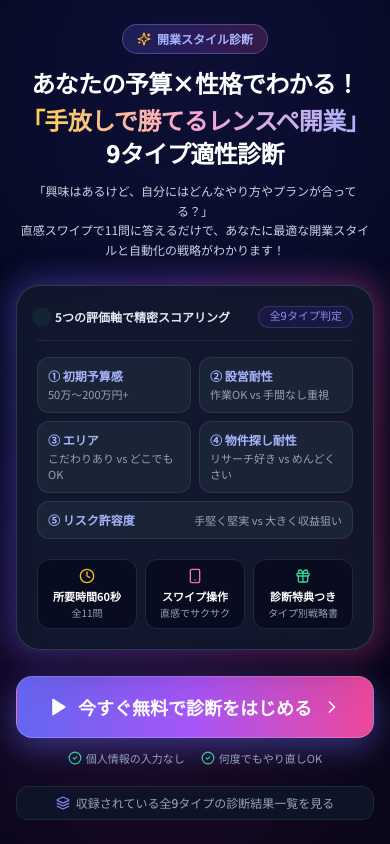
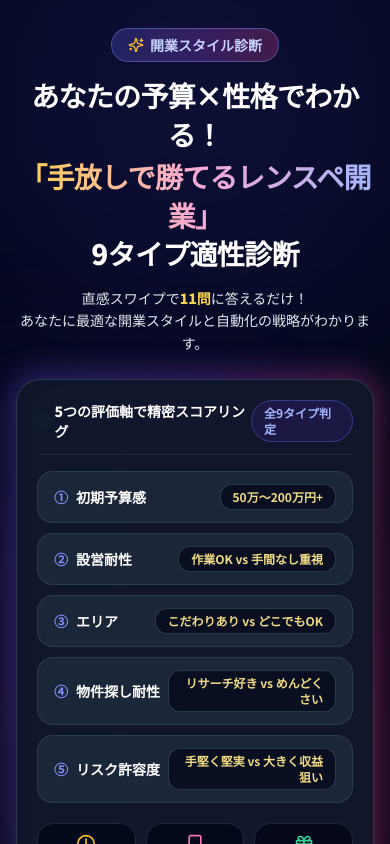
Before and after one commit to mikamiryuugo/rental-space-diagnosis, a React (Vite) app: page / in a window 390 px wide. Shown: the top 844 px of the page. Built offline with nearby package versions, Linux system fonts and the light colour scheme.

Commit message:
Improve mobile readability, font sizes, contrast, and vertical layout

```diff
--- a/src/components/ResultScreen.tsx
+++ b/src/components/ResultScreen.tsx
@@ -148,21 +148,23 @@ export const ResultScreen: React.FC<ResultScreenProps> = ({
           </p>
 
           {/* スペック3点バー */}
-          <div className="grid grid-cols-2 gap-2 pt-1 text-xs">
-            <div className="bg-black/30 backdrop-blur-sm rounded-xl p-2.5 border border-white/10">
-              <span className="text-white/70 block text-[10px]">自己資金目安（実費）</span>
-              <span className="font-black text-sm text-amber-300">{primary.budgetRange}</span>
+          <div className="grid grid-cols-2 gap-2.5 pt-1 text-xs">
+            <div className="bg-black/30 backdrop-blur-sm rounded-xl p-3 border border-white/15">
+              <span className="text-white/80 block text-xs mb-0.5">自己資金目安（実費）</span>
+              <span className="font-black text-base text-amber-300">{primary.budgetRange}</span>
             </div>
-            <div className="bg-black/30 backdrop-blur-sm rounded-xl p-2.5 border border-white/10">
-              <span className="text-white/70 block text-[10px]">構築・運営難易度</span>
-              <span className="font-black text-sm text-white">{primary.difficulty}</span>
+            <div className="bg-black/30 backdrop-blur-sm rounded-xl p-3 border border-white/15">
+              <span className="text-white/80 block text-xs mb-0.5">構築・運営難易度</span>
+              <span className="font-black text-sm sm:text-base text-white">{primary.difficulty}</span>
             </div>
-            <div className="col-span-2 bg-black/30 backdrop-blur-sm rounded-xl p-2.5 border border-white/10 flex items-center justify-between">
-              <span className="text-white/75 text-[11px] flex items-center gap-1">
-                <TrendingUp className="w-3.5 h-3.5 text-emerald-300" />
+            <div className="col-span-2 bg-black/30 backdrop-blur-sm rounded-xl p-3 border border-white/15 flex items-center justify-between gap-2">
+              <span className="text-white/90 text-xs font-bold flex items-center gap-1.5 shrink-0">
+                <TrendingUp className="w-4 h-4 text-emerald-300" />
                 目標リターン目安
               </span>
-              <span className="font-black text-xs text-emerald-300">{primary.expectedReturn}</span>
+              <span className="font-black text-xs sm:text-sm text-emerald-300 text-right">
+                {primary.expectedReturn}
+              </span>
             </div>
           </div>
         </div>
@@ -172,18 +174,18 @@ export const ResultScreen: React.FC<ResultScreenProps> = ({
       <div className="bg-slate-900/95 border border-slate-800 rounded-3xl p-5 space-y-4 shadow-xl">
         <div className="flex items-center gap-2 border-b border-slate-800 pb-3">
           <Sparkles className="w-5 h-5 text-indigo-400" />
-          <h2 className="text-base font-black text-white">このタイプの特徴と強み・注意点</h2>
+          <h2 className="text-base sm:text-lg font-black text-white">このタイプの特徴と強み・注意点</h2>
         </div>
 
-        <p className="text-sm text-slate-200 leading-relaxed">{primary.description}</p>
+        <p className="text-sm sm:text-base text-slate-100 leading-relaxed">{primary.description}</p>
 
         {/* 強み */}
-        <div className="bg-emerald-950/30 border border-emerald-500/25 rounded-2xl p-4 space-y-2.5">
-          <h3 className="text-xs font-black text-emerald-300 flex items-center gap-1.5">
+        <div className="bg-emerald-950/35 border border-emerald-500/30 rounded-2xl p-4 space-y-2.5">
+          <h3 className="text-sm font-black text-emerald-300 flex items-center gap-1.5">
             <CheckCircle2 className="w-4 h-4 text-emerald-400" />
             <span>あなたの強み・勝ちパターン</span>
           </h3>
-          <ul className="space-y-2 text-xs text-slate-200 leading-relaxed">
+          <ul className="space-y-2 text-xs sm:text-sm text-slate-100 leading-relaxed">
             {primary.strengths.map((str, i) => (
               <li key={i} className="flex items-start gap-2">
                 <span className="text-emerald-400 font-bold mt-0.5">•</span>
@@ -194,12 +196,12 @@ export const ResultScreen: React.FC<ResultScreenProps> = ({
         </div>
 
         {/* 陥りがちな注意点（リアルなハードル） */}
-        <div className="bg-rose-950/30 border border-rose-500/25 rounded-2xl p-4 space-y-2.5">
-          <h3 className="text-xs font-black text-rose-300 flex items-center gap-1.5">
+        <div className="bg-rose-950/35 border border-rose-500/30 rounded-2xl p-4 space-y-2.5">
+          <h3 className="text-sm font-black text-rose-300 flex items-center gap-1.5">
             <AlertTriangle className="w-4 h-4 text-rose-400" />
             <span>知っておくべきリアルなハードル・注意点</span>
           </h3>
-          <ul className="space-y-2 text-xs text-slate-200 leading-relaxed">
+          <ul className="space-y-2 text-xs sm:text-sm text-slate-100 leading-relaxed">
             {primary.weaknesses.map((wk, i) => (
               <li key={i} className="flex items-start gap-2">
                 <span className="text-rose-400 font-bold mt-0.5">•</span>
@@ -214,36 +216,36 @@ export const ResultScreen: React.FC<ResultScreenProps> = ({
       <div className="bg-slate-900/95 border border-slate-800 rounded-3xl p-5 space-y-4 shadow-xl">
         <div className="flex items-center gap-2 border-b border-slate-800 pb-3">
           <Wrench className="w-5 h-5 text-amber-400" />
-          <h2 className="text-base font-black text-white">あなた専用の「勝てる開業戦略」3ステップ</h2>
+          <h2 className="text-base sm:text-lg font-black text-white">あなた専用の「勝てる開業戦略」3ステップ</h2>
         </div>
 
         <div className="space-y-3">
-          <div className="bg-slate-800/70 rounded-2xl p-4 border border-slate-700/70 space-y-1.5">
-            <div className="flex items-center gap-1.5 text-xs font-black text-indigo-300">
+          <div className="bg-slate-800/80 rounded-2xl p-4 border border-slate-700 space-y-1.5">
+            <div className="flex items-center gap-1.5 text-sm font-black text-indigo-300">
               <MapPin className="w-4 h-4 text-indigo-400" />
               <span>STEP 1：狙うべきエリアと物件選定</span>
             </div>
-            <p className="text-xs text-slate-200 leading-relaxed">
+            <p className="text-xs sm:text-sm text-slate-100 leading-relaxed">
               {primary.strategy.areaAndProperty}
             </p>
           </div>
 
-          <div className="bg-slate-800/70 rounded-2xl p-4 border border-slate-700/70 space-y-1.5">
-            <div className="flex items-center gap-1.5 text-xs font-black text-pink-300">
+          <div className="bg-slate-800/80 rounded-2xl p-4 border border-slate-700 space-y-1.5">
+            <div className="flex items-center gap-1.5 text-sm font-black text-pink-300">
               <Sparkles className="w-4 h-4 text-pink-400" />
               <span>STEP 2：コンセプト設計＆自社集客の構築</span>
             </div>
-            <p className="text-xs text-slate-200 leading-relaxed">
+            <p className="text-xs sm:text-sm text-slate-100 leading-relaxed">
               {primary.strategy.conceptAndSetup}
             </p>
           </div>
 
-          <div className="bg-slate-800/70 rounded-2xl p-4 border border-slate-700/70 space-y-1.5">
-            <div className="flex items-center gap-1.5 text-xs font-black text-emerald-300">
+          <div className="bg-slate-800/80 rounded-2xl p-4 border border-slate-700 space-y-1.5">
+            <div className="flex items-center gap-1.5 text-sm font-black text-emerald-300">
               <Settings className="w-4 h-4 text-emerald-400" />
               <span>STEP 3：完全自動化と清掃外注マニュアル化</span>
             </div>
-            <p className="text-xs text-slate-200 leading-relaxed">
+            <p className="text-xs sm:text-sm text-slate-100 leading-relaxed">
               {primary.strategy.operationStyle}
             </p>
           </div>
@@ -344,13 +346,13 @@ export const ResultScreen: React.FC<ResultScreenProps> = ({
         <div className="space-y-4">
           {axes.map((axis, idx) => (
             <div key={idx} className="space-y-1.5">
-              <div className="flex items-center justify-between text-xs">
-                <span className="font-bold text-slate-200">{axis.label}</span>
-                <span className="px-2 py-0.5 rounded-md bg-slate-800 text-indigo-300 font-bold text-[10px] border border-slate-700">
+              <div className="flex items-center justify-between text-xs sm:text-sm">
+                <span className="font-black text-white">{axis.label}</span>
+                <span className="px-2.5 py-0.5 rounded-lg bg-slate-800 text-amber-300 font-bold text-xs border border-slate-700">
                   {axis.badge}
                 </span>
               </div>
-              <div className="w-full h-2.5 bg-slate-800 rounded-full overflow-hidden p-0.5 border border-slate-700/60">
+              <div className="w-full h-3 bg-slate-800 rounded-full overflow-hidden p-0.5 border border-slate-700">
                 <motion.div
                   className={`h-full rounded-full bg-gradient-to-r ${axis.color}`}
                   initial={{ width: 0 }}
@@ -358,7 +360,7 @@ export const ResultScreen: React.FC<ResultScreenProps> = ({
                   transition={{ duration: 0.6, delay: idx * 0.08 }}
                 />
               </div>
-              <div className="flex justify-between text-[10px] text-slate-400">
+              <div className="flex justify-between text-xs font-medium text-slate-300">
                 <span>{axis.leftText}</span>
                 <span>{axis.rightText}</span>
               </div>
--- a/src/components/StartScreen.tsx
+++ b/src/components/StartScreen.tsx
@@ -24,20 +24,28 @@ export const StartScreen: React.FC<StartScreenProps> = ({
 }) => {
   const [showCatalog, setShowCatalog] = React.useState(false);
 
+  const evaluationAxes = [
+    { num: '①', label: '初期予算感', sub: '50万〜200万円+' },
+    { num: '②', label: '設営耐性', sub: '作業OK vs 手間なし重視' },
+    { num: '③', label: 'エリア', sub: 'こだわりあり vs どこでもOK' },
+    { num: '④', label: '物件探し耐性', sub: 'リサーチ好き vs めんどくさい' },
+    { num: '⑤', label: 'リスク許容度', sub: '手堅く堅実 vs 大きく収益狙い' },
+  ];
+
   return (
-    <div className="w-full max-w-md mx-auto min-h-dvh flex flex-col justify-between px-4 py-6 text-white">
-      {/* トップバッジ */}
+    <div className="w-full max-w-md mx-auto min-h-dvh flex flex-col justify-center gap-6 px-4 py-7 text-white">
+      {/* トップ見出しエリア */}
       <motion.div
         initial={{ opacity: 0, y: -12 }}
         animate={{ opacity: 1, y: 0 }}
-        className="flex flex-col items-center text-center space-y-3"
+        className="flex flex-col items-center text-center space-y-3.5"
       >
-        <div className="inline-flex items-center gap-1.5 px-3.5 py-1.5 rounded-full bg-gradient-to-r from-indigo-500/20 via-purple-500/20 to-pink-500/20 border border-indigo-400/40 text-indigo-300 text-xs font-bold shadow-sm">
-          <Sparkles className="w-3.5 h-3.5 text-amber-400" />
+        <div className="inline-flex items-center gap-1.5 px-4 py-1.5 rounded-full bg-gradient-to-r from-indigo-500/25 via-purple-500/25 to-pink-500/25 border border-indigo-400/40 text-indigo-200 text-sm font-bold shadow-sm">
+          <Sparkles className="w-4 h-4 text-amber-400" />
           <span>開業スタイル診断</span>
         </div>
 
-        <h1 className="text-2xl sm:text-3xl font-black tracking-tight leading-snug">
+        <h1 className="text-[28px] sm:text-3xl font-black tracking-tight leading-snug">
           あなたの予算×性格でわかる！
           <span className="block mt-1 bg-gradient-to-r from-amber-300 via-pink-300 to-indigo-300 bg-clip-text text-transparent">
             「手放しで勝てるレンスペ開業」
@@ -45,109 +53,107 @@ export const StartScreen: React.FC<StartScreenProps> = ({
           9タイプ適性診断
         </h1>
 
-        <p className="text-xs sm:text-sm text-slate-300 leading-relaxed max-w-sm">
-          「興味はあるけど、自分にはどんなやり方やプランが合ってる？」
+        <p className="text-sm sm:text-base text-slate-200 leading-relaxed">
+          直感スワイプで<strong className="text-amber-300 font-black">{QUESTIONS.length}問</strong>に答えるだけ！
           <br />
-          直感スワイプで{QUESTIONS.length}問に答えるだけで、あなたに最適な開業スタイルと自動化の戦略がわかります！
+          あなたに最適な開業スタイルと自動化の戦略がわかります。
         </p>
       </motion.div>
 
-      {/* メインビジュアルカード（Tinder風プレビュー演出） */}
+      {/* メインビジュアルカード（5つの評価軸・視認性重視の横1列リスト） */}
       <motion.div
-        initial={{ opacity: 0, scale: 0.95 }}
+        initial={{ opacity: 0, scale: 0.96 }}
         animate={{ opacity: 1, scale: 1 }}
-        transition={{ delay: 0.1 }}
-        className="my-5 relative"
+        transition={{ delay: 0.08 }}
+        className="relative"
       >
-        <div className="absolute -inset-1 bg-gradient-to-r from-indigo-500 via-purple-500 to-pink-500 rounded-3xl blur-lg opacity-40 animate-pulse" />
+        <div className="absolute -inset-1 bg-gradient-to-r from-indigo-500 via-purple-500 to-pink-500 rounded-3xl blur-lg opacity-40" />
         <div className="relative bg-slate-900/95 border border-slate-700/80 rounded-3xl p-5 space-y-4 shadow-2xl">
           <div className="flex items-center justify-between border-b border-slate-800 pb-3">
             <div className="flex items-center gap-2">
               <span className="w-2.5 h-2.5 rounded-full bg-emerald-400 animate-ping" />
-              <span className="text-xs font-bold text-slate-200">5つの評価軸で精密スコアリング</span>
+              <span className="text-sm font-black text-white">5つの評価軸で精密スコアリング</span>
             </div>
-            <span className="text-[11px] font-mono text-indigo-400 bg-indigo-950/70 px-2.5 py-0.5 rounded-full border border-indigo-500/30">
+            <span className="text-xs font-bold text-indigo-300 bg-indigo-950/80 px-3 py-1 rounded-full border border-indigo-500/40">
               全9タイプ判定
             </span>
           </div>
 
-          {/* 5軸のチップ */}
-          <div className="grid grid-cols-2 gap-2 text-xs">
-            {[
-              { label: '① 初期予算感', sub: '50万〜200万円+' },
-              { label: '② 設営耐性', sub: '作業OK vs 手間なし重視' },
-              { label: '③ エリア', sub: 'こだわりあり vs どこでもOK' },
-              { label: '④ 物件探し耐性', sub: 'リサーチ好き vs めんどくさい' },
-            ].map((item, idx) => (
+          {/* 5軸リスト（1行ずつ大きくクッキリ表示して改行崩れを完全防止） */}
+          <div className="space-y-2.5">
+            {evaluationAxes.map((item, idx) => (
               <div
                 key={idx}
-                className="bg-slate-800/80 border border-slate-700/60 rounded-xl p-2.5 flex flex-col"
+                className="bg-slate-800/90 border border-slate-700/80 rounded-2xl px-4 py-3 flex items-center justify-between gap-2"
               >
-                <span className="font-bold text-indigo-300">{item.label}</span>
-                <span className="text-[11px] text-slate-400 mt-0.5">{item.sub}</span>
+                <div className="flex items-center gap-2 shrink-0">
+                  <span className="text-sm font-black text-indigo-400">{item.num}</span>
+                  <span className="text-sm sm:text-base font-black text-white">
+                    {item.label}
+                  </span>
+                </div>
+                <span className="text-xs sm:text-sm font-bold text-amber-200/95 bg-slate-950/70 px-3 py-1 rounded-xl border border-slate-700/80 text-right">
+                  {item.sub}
+                </span>
               </div>
             ))}
-            <div className="col-span-2 bg-slate-800/80 border border-slate-700/60 rounded-xl p-2.5 flex items-center justify-between">
-              <span className="font-bold text-indigo-300">⑤ リスク許容度</span>
-              <span className="text-[11px] text-slate-400">手堅く堅実 vs 大きく収益狙い</span>
-            </div>
           </div>
 
-          {/* 特徴3点 */}
-          <div className="grid grid-cols-3 gap-2 pt-1 text-center">
-            <div className="bg-slate-950/60 rounded-xl py-2 px-1 border border-slate-800">
-              <Clock className="w-4 h-4 text-amber-400 mx-auto mb-1" />
-              <div className="text-[11px] font-bold text-white">所要時間60秒</div>
-              <div className="text-[10px] text-slate-400">全{QUESTIONS.length}問</div>
+          {/* 特徴3点バッジ */}
+          <div className="grid grid-cols-3 gap-2.5 pt-1 text-center">
+            <div className="bg-slate-950/80 rounded-2xl py-2.5 px-2 border border-slate-800">
+              <Clock className="w-5 h-5 text-amber-400 mx-auto mb-1" />
+              <div className="text-xs sm:text-sm font-black text-white">約60秒</div>
+              <div className="text-[11px] font-medium text-slate-300">全{QUESTIONS.length}問</div>
             </div>
-            <div className="bg-slate-950/60 rounded-xl py-2 px-1 border border-slate-800">
-              <Smartphone className="w-4 h-4 text-pink-400 mx-auto mb-1" />
-              <div className="text-[11px] font-bold text-white">スワイプ操作</div>
-              <div className="text-[10px] text-slate-400">直感でサクサク</div>
+            <div className="bg-slate-950/80 rounded-2xl py-2.5 px-2 border border-slate-800">
+              <Smartphone className="w-5 h-5 text-pink-400 mx-auto mb-1" />
+              <div className="text-xs sm:text-sm font-black text-white">スワイプ</div>
+              <div className="text-[11px] font-medium text-slate-300">直感でサクサク</div>
             </div>
-            <div className="bg-slate-950/60 rounded-xl py-2 px-1 border border-slate-800">
-              <Gift className="w-4 h-4 text-emerald-400 mx-auto mb-1" />
-              <div className="text-[11px] font-bold text-white">診断特典つき</div>
-              <div className="text-[10px] text-slate-400">タイプ別戦略書</div>
+            <div className="bg-slate-950/80 rounded-2xl py-2.5 px-2 border border-slate-800">
+              <Gift className="w-5 h-5 text-emerald-400 mx-auto mb-1" />
+              <div className="text-xs sm:text-sm font-black text-white">特典つき</div>
+              <div className="text-[11px] font-medium text-slate-300">タイプ別戦略</div>
             </div>
           </div>
         </div>
       </motion.div>
 
       {/* スタートCTAボタン＆全タイプ一覧トグル */}
-      <div className="space-y-3">
+      <div className="space-y-3.5">
         <motion.button
           type="button"
           whileHover={{ scale: 1.02 }}
           whileTap={{ scale: 0.97 }}
           onClick={onStart}
-          className="w-full py-4 px-6 rounded-2xl bg-gradient-to-r from-indigo-500 via-purple-500 to-pink-500 text-white font-black text-lg shadow-[0_10px_30px_rgba(99,102,241,0.45)] flex items-center justify-center gap-2.5 border border-white/20"
+          className="w-full py-4 px-6 rounded-2xl bg-gradient-to-r from-indigo-500 via-purple-500 to-pink-500 text-white font-black text-lg sm:text-xl shadow-[0_10px_30px_rgba(99,102,241,0.45)] flex items-center justify-center gap-2.5 border border-white/20"
         >
           <Play className="w-5 h-5 fill-current" />
           <span>今すぐ無料で診断をはじめる</span>
-          <ChevronRight className="w-5 h-5" />
+          <ChevronRight className="w-6 h-6" />
         </motion.button>
 
-        <div className="flex items-center justify-center gap-4 text-[11px] text-slate-400">
-          <span className="inline-flex items-center gap-1">
-            <CheckCircle2 className="w-3.5 h-3.5 text-emerald-400" />
+        <div className="flex items-center justify-center gap-5 text-xs font-medium text-slate-300">
+          <span className="inline-flex items-center gap-1.5">
+            <CheckCircle2 className="w-4 h-4 text-emerald-400" />
             個人情報の入力なし
           </span>
-          <span className="inline-flex items-center gap-1">
-            <CheckCircle2 className="w-3.5 h-3.5 text-emerald-400" />
+          <span className="inline-flex items-center gap-1.5">
+            <CheckCircle2 className="w-4 h-4 text-emerald-400" />
             何度でもやり直しOK
           </span>
         </div>
 
         {/* 診断結果9パターンのプレビュー確認用アコーディオン */}
         {onSelectPersonaPreview && (
-          <div className="pt-2">
+          <div className="pt-1">
             <button
               type="button"
               onClick={() => setShowCatalog(!showCatalog)}
-              className="w-full py-2 px-3 rounded-xl bg-slate-900/80 hover:bg-slate-800 border border-slate-800 text-slate-400 hover:text-slate-200 text-xs font-medium flex items-center justify-center gap-1.5 transition"
+              className="w-full py-2.5 px-4 rounded-xl bg-slate-900/90 hover:bg-slate-800 border border-slate-700/80 text-slate-300 hover:text-white text-xs sm:text-sm font-bold flex items-center justify-center gap-2 transition"
             >
-              <Layers className="w-3.5 h-3.5 text-indigo-400" />
+              <Layers className="w-4 h-4 text-indigo-400" />
               <span>
                 {showCatalog
                   ? '診断タイプ一覧を閉じる'
@@ -159,9 +165,9 @@ export const StartScreen: React.FC<StartScreenProps> = ({
               <motion.div
                 initial={{ opacity: 0, height: 0 }}
                 animate={{ opacity: 1, height: 'auto' }}
-                className="mt-2 bg-slate-900/95 border border-slate-800 rounded-2xl p-3 space-y-1.5 max-h-60 overflow-y-auto"
+                className="mt-2.5 bg-slate-900/95 border border-slate-700 rounded-2xl p-3 space-y-2 max-h-64 overflow-y-auto"
               >
-                <p className="text-[11px] text-slate-400 mb-2 px-1">
+                <p className="text-xs text-slate-300 mb-2 px-1">
                   ※タップすると各タイプの結果画面・LINE誘導CTAを直接プレビューできます：
                 </p>
                 {PERSONA_TYPES.map((p) => (
@@ -169,15 +175,15 @@ export const StartScreen: React.FC<StartScreenProps> = ({
                     key={p.id}
                     type="button"
                     onClick={() => onSelectPersonaPreview(p)}
-                    className="w-full text-left px-3 py-2 rounded-xl bg-slate-800/70 hover:bg-slate-800 border border-slate-700/60 flex items-center justify-between gap-2 transition"
+                    className="w-full text-left px-3.5 py-2.5 rounded-xl bg-slate-800/80 hover:bg-slate-700 border border-slate-700 flex items-center justify-between gap-2 transition"
                   >
                     <div className="truncate">
-                      <span className="text-[10px] font-mono text-indigo-400 mr-1.5">
+                      <span className="text-xs font-mono font-bold text-indigo-400 mr-2">
                         {p.code}
                       </span>
-                      <span className="text-xs font-bold text-slate-200">{p.title}</span>
+                      <span className="text-xs sm:text-sm font-bold text-white">{p.title}</span>
                     </div>
-                    <ChevronRight className="w-3.5 h-3.5 text-slate-400 shrink-0" />
+                    <ChevronRight className="w-4 h-4 text-slate-300 shrink-0" />
                   </button>
                 ))}
               </motion.div>
```
Also changed, not shown: src/components/SwipeCard.tsx (+35 -35 lines).
